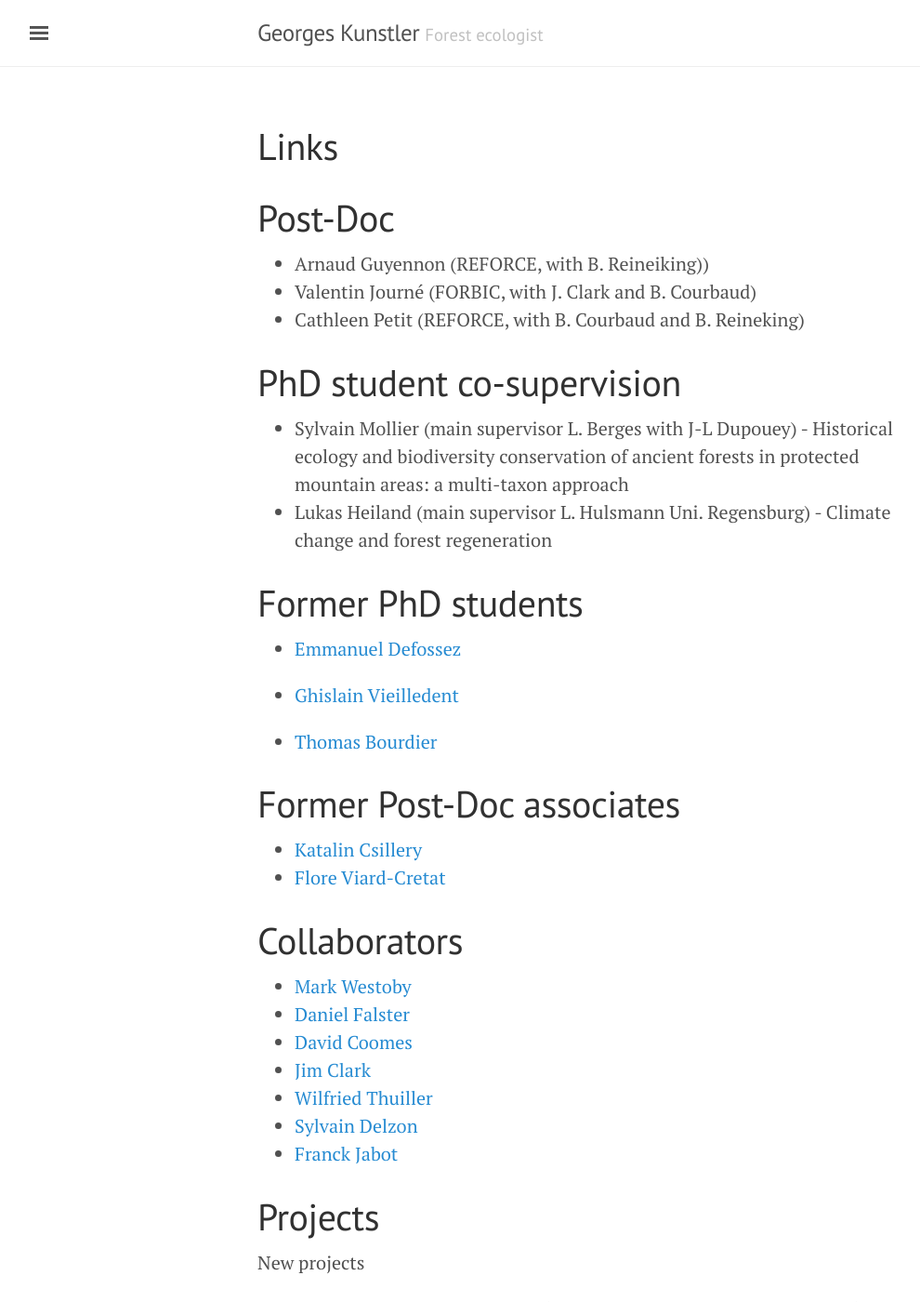
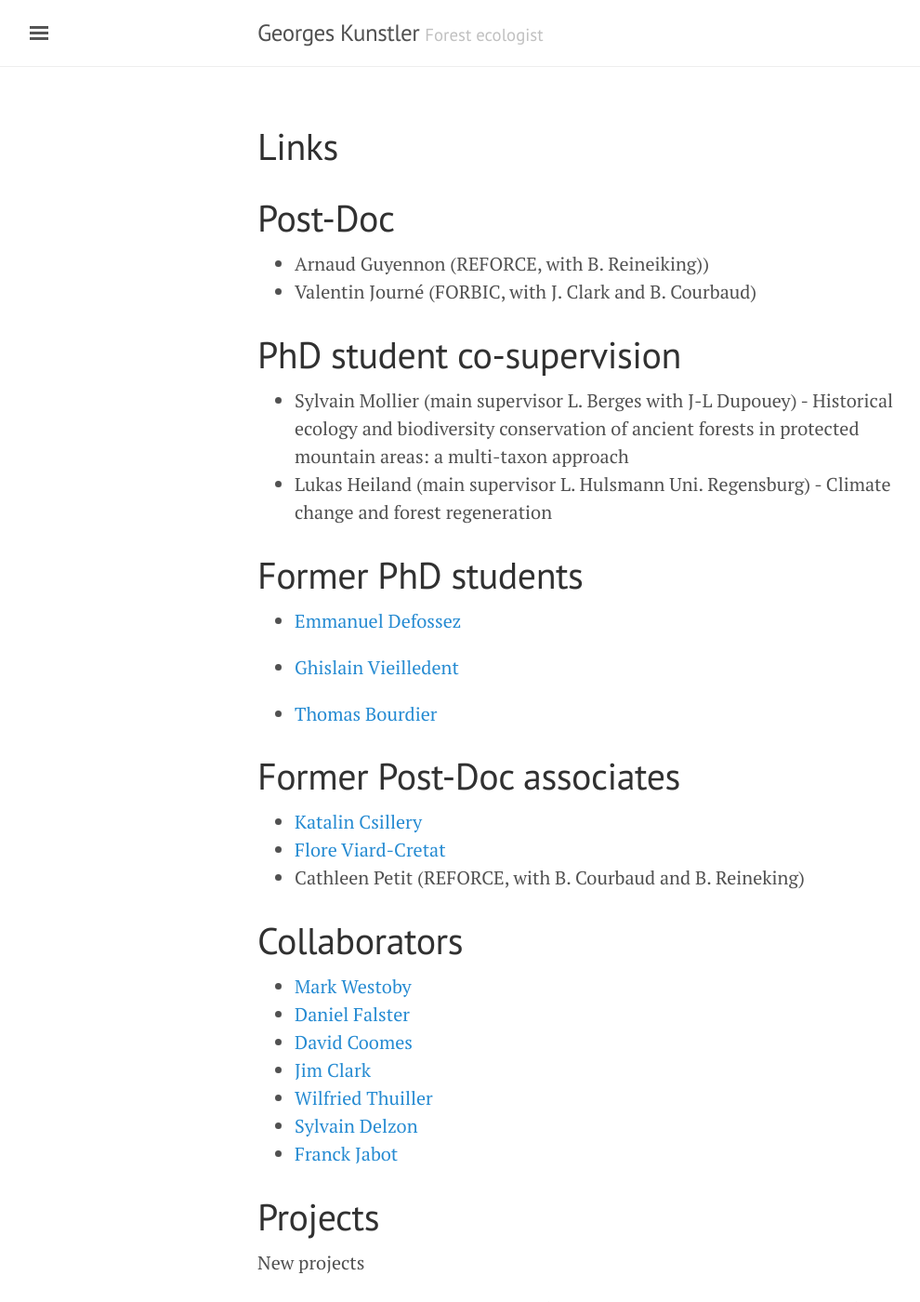
Before and after one commit to kunstler/kunstler.github.io, a Jekyll site: the page built from links.md, in a window 1280 px wide and 1400 px high. Shown: the whole window at 93% size, without its empty margins (3-993 px from the left). Built offline with Jekyll 4.4.1, drawn with Linux system fonts in a browser that asks for light colours; nearby versions of some CDN libraries; some of the changed lines change nothing that is shown.

Commit message:
updated postdoc

```diff
--- a/links.md
+++ b/links.md
@@ -7,7 +7,6 @@ title: Links
 
 - Arnaud Guyennon (REFORCE, with B. Reineiking))
 - Valentin Journé (FORBIC, with J. Clark and B. Courbaud)
-- Cathleen Petit (REFORCE, with B. Courbaud and B. Reineking)
 
 # PhD student co-supervision
 
@@ -26,6 +25,7 @@ title: Links
 
 - [Katalin Csillery](https://sites.google.com/site/katalincsillery/)
 - [Flore Viard-Cretat](https://www.researchgate.net/scientific-contributions/15565064_Flore_Viard-Cretat)
+- Cathleen Petit (REFORCE, with B. Courbaud and B. Reineking)
 
 # Collaborators
 
```
